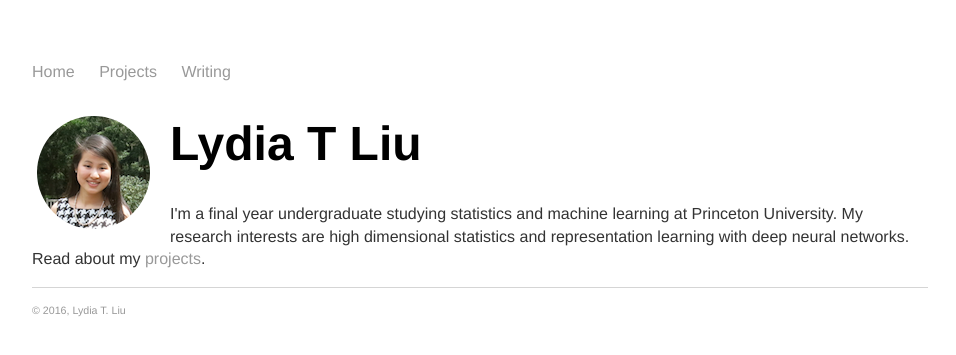
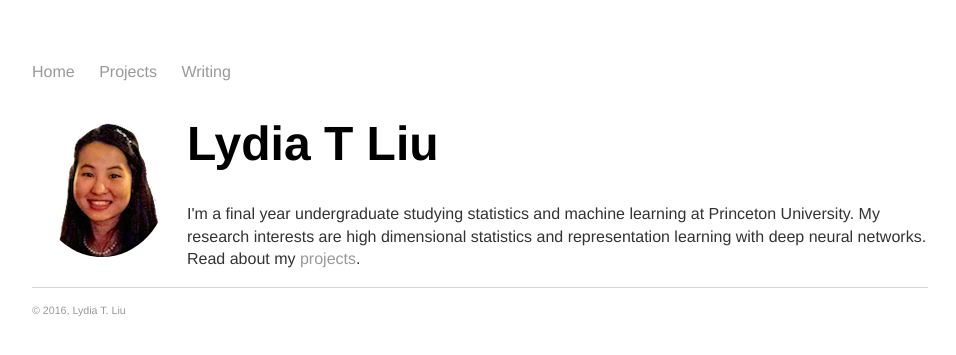
Before and after one commit to serenalwang/serenalwang.github.io, a Jekyll site: the page built from index.html, in a window 1280 px wide. Shown: the top 355 px of the page, without its empty margins (160-1116 px from the left). Built offline with Jekyll 4.4.1, drawn with Linux system fonts in a browser that asks for light colours.

Commit message:
Update index.html

```diff
--- a/index.html
+++ b/index.html
@@ -4,7 +4,7 @@ title: Lydia T Liu
 ---
 <div class="blurb">
 
-	<img src="img/me_small.png" alt="Photo" class="leftside_image">
+	<img src="img/me3.png" alt="Photo" class="leftside_image">
 	<h1>Lydia T Liu</h1>
 		<p>I'm a final year undergraduate studying statistics and machine learning at Princeton University. My research interests are high dimensional statistics and representation learning with deep neural networks. Read about my <a href="/projects">projects</a>.</p>
 </div><!-- /.blurb -->
```
